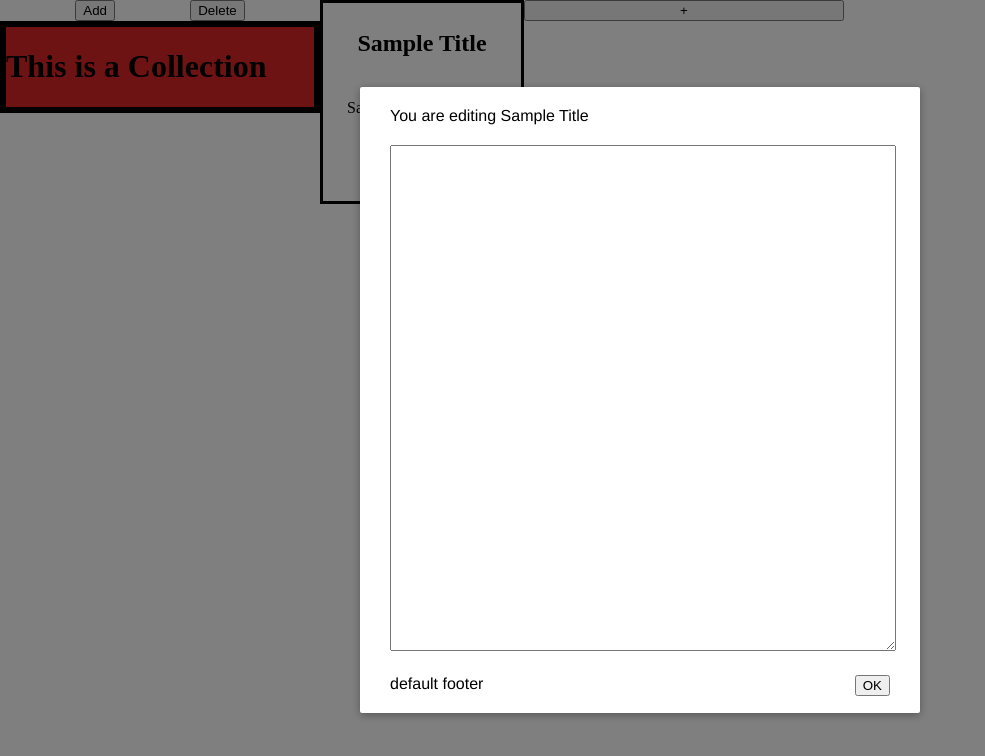
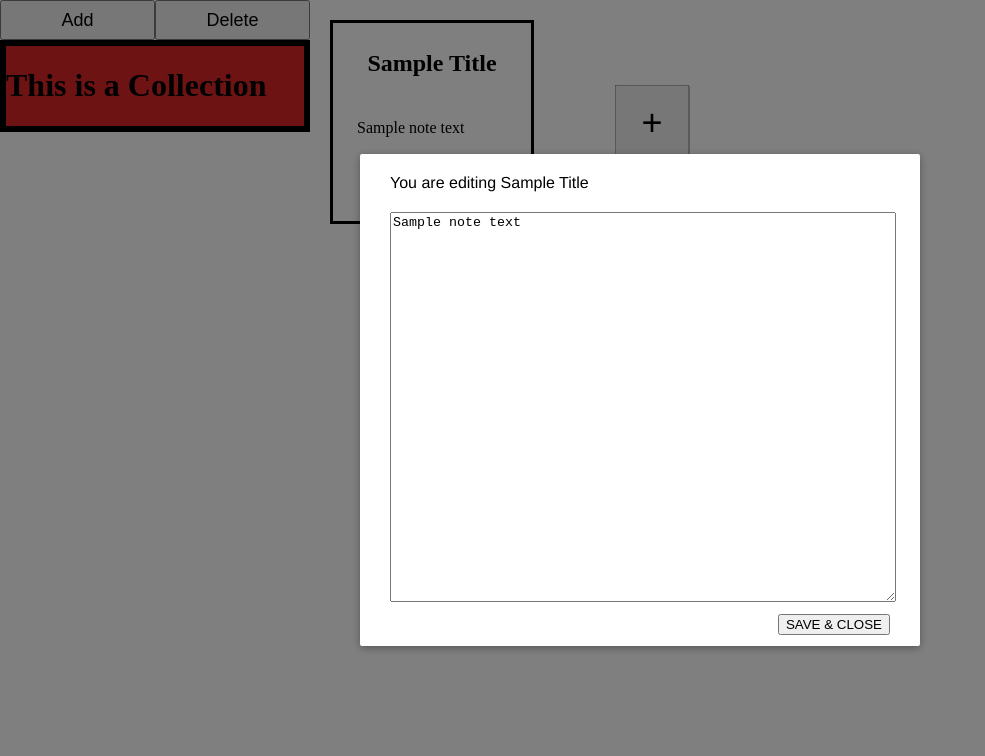
Before and after one commit to Slenderslayer88/Nuxt_Notes, a Vue app in the folder Vue-Notes-App/: page / in a window 1280 px wide. Both pictures are taken after a click on the button "Edit". Shown: the top 756 px of the page, without its empty margins (0-985 px from the left). Built offline with nearby package versions, Linux system fonts and the light colour scheme.

Commit message:
Got editing and wrapping to work

```diff
--- a/Vue-Notes-App/src/App.vue
+++ b/Vue-Notes-App/src/App.vue
@@ -9,7 +9,7 @@ const num = 10;
 <template>
 	<div id="top"></div>
     <CollectionBar class="w-1/4 h-screen"/>
-	<NotesContainer class="w-3/4 h-screen"/>
+	<NotesContainer />
 	<!-- <RouterView /> -->
 </template>
 
--- a/Vue-Notes-App/src/components/AddNoteModal.vue
+++ b/Vue-Notes-App/src/components/AddNoteModal.vue
@@ -9,8 +9,8 @@
 
 <script setup>
     import { ref } from "vue";
-    const newNoteString = ref(""); /* Typing in the textbox is a state change */
-    const newNoteTitle = ref("");
+    const newNoteString = ref("Sample Title"); /* Typing in the textbox is a state change */
+    const newNoteTitle = ref("Sample note text");
     const emit = defineEmits(['addNote', 'close'])
 
     function emitAddNote() {
--- a/Vue-Notes-App/src/components/CollectionBar.vue
+++ b/Vue-Notes-App/src/components/CollectionBar.vue
@@ -1,8 +1,8 @@
 <template>
-    <div>
+    <div id="collection-bar">
         <div class="justify-evenly flex">
-            <button class="inline">Add</button>
-            <button class="inline">Delete</button>
+            <button class="inline w-1/2 h-10 text-lg">Add</button>
+            <button class="inline w-1/2 h-10 text-lg">Delete</button>
         </div>
         <div class="collection-container border-solid border-3">
             <NoteCollection></NoteCollection>
@@ -13,3 +13,9 @@
 <script setup>
     import NoteCollection from './NoteCollection.vue';
 </script>
+
+<style scoped>
+    #collection-bar {
+        min-width: 250px;
+    }
+</style>
--- a/Vue-Notes-App/src/components/Note.vue
+++ b/Vue-Notes-App/src/components/Note.vue
@@ -8,7 +8,7 @@
             </div>
 
             <div id="main-text">
-                {{ note.mainText }}
+                {{ mainText }}
             </div>
             <div id="btns-container" >
                 <div id="btns-div" class="flex justify-evenly">
@@ -23,16 +23,19 @@
 
         <template v-slot:header> You are editing {{ note.title }} </template>
         <template v-slot:body>
-            <textarea id="text-area">{{ note.text }}</textarea>
+            <textarea class="w-full h-96" id="text-editor" v-model="mainText">{{ mainText }}</textarea>
         </template>
     </NotePopupModal>
 </template>
 
 <script setup>
     import NotePopupModal from './NotePopupModal.vue';
-
     import { ref } from 'vue'
 
+    const emit = defineEmits(['delete', 'edit']);
+    const props = defineProps(['note']);
+
+    const mainText = ref(props.note.mainText);
     const showNotePopupModal = ref(false);
 
     function onEditClick(){
@@ -41,6 +44,7 @@
     }
 
     function onEditClose(){
+        //mainText.value = document.querySelector("#text-editor").value;
         showNotePopupModal.value = false;
     }
 
@@ -48,9 +52,6 @@
 		emit('delete', props.note.id)
 	}
 
-    const emit = defineEmits(['delete', 'edit']);
-
-    const props = defineProps(['note']);
 </script>
 
 <style scoped>
--- a/Vue-Notes-App/src/components/NotePopupModal.vue
+++ b/Vue-Notes-App/src/components/NotePopupModal.vue
@@ -16,9 +16,8 @@
 
             <div class="modal-footer">
             <slot name="footer">
-                default footer
                 <button class="modal-default-button" @click="$emit('close')">
-                OK
+                SAVE & CLOSE
                 </button>
             </slot>
             </div>
@@ -67,7 +66,9 @@
 }
 
 .modal-default-button {
-  float: right;
+    position: relative;
+    float: right;
+    bottom: 12px;
 }
 
 /*
--- a/Vue-Notes-App/src/components/NotesContainer.vue
+++ b/Vue-Notes-App/src/components/NotesContainer.vue
@@ -7,18 +7,19 @@
 			/>
 		</div>
 	</Teleport>
-	<div class="cards-container flex space-x5">
+	<div class="cards-container flex ml-5 items-start flex-wrap gap-4 w-3/4 mt-5 mr-5">
 		<div v-for="note in noteStore.notes"
 			ref="el"
 			key="note.name"
+            class="w-auto h-auto inline"
 		>
 			<Note
 				v-bind:note="note"
 				@delete="deleteNote"
 			/>
 		</div>
-        <div class="flex justify-between flex-col w-80 h-80">
-		    <button @click="showAddModal = true">+</button>
+        <div class="flex justify-between flex-col relative" id="addBtnDiv">
+		    <button id="addBtn" class="absolute text-4xl bottom-1/2 right-1/2" @click="showAddModal = true">+</button>
 	    </div>
 	</div>
 
@@ -45,6 +46,19 @@
 </script>
 
 <style scoped>
+    .cards-container {
+        height: 204px;
+    }
+    #addBtn {
+        width: 75px;
+        height: 75px;
+        transform: translate(+50%, +50%);
+    }
+
+    #addBtnDiv{
+        width: 204px;
+        height: 204px;
+    }
     .note {
         display: flex;
         flex-direction: row;
```
